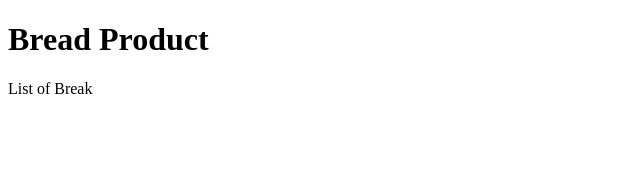
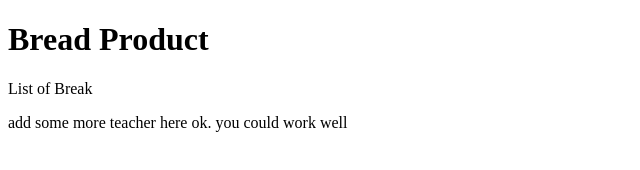
Before and after one commit to dionhana11/com.bread.demo, a plain HTML site: page WebContent/index.html in a window 1280 px wide. Shown: the whole page, without its empty margins (0-640 px from the left). Drawn offline with Linux system fonts and the light colour scheme.

Commit message:
add in index.html of branch

```diff
--- a/WebContent/index.html
+++ b/WebContent/index.html
@@ -7,5 +7,7 @@
 <body>
 	<h1> Bread Product</h1>
 	<p> List of Break </p>
+
+	<span> add some more teacher here ok. you could work well</span>
 </body>
 </html>
```
